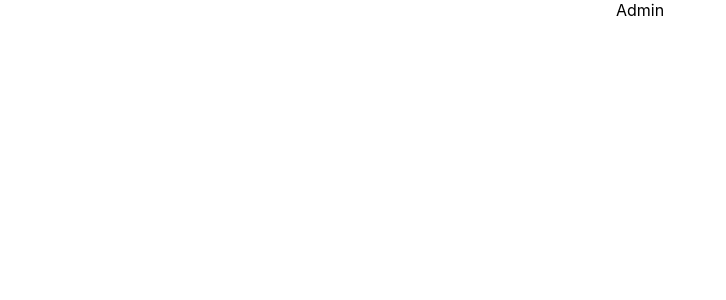
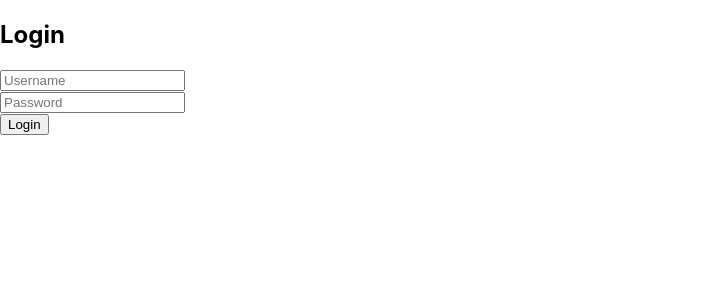
Before and after one commit to amisha26/Electrico-Admin, a React (Create React App) app: page / in a window 1280 px wide. Shown: the top 300 px of the page, without its empty margins (0-726 px from the left). Built offline with nearby package versions, Linux system fonts and the light colour scheme.

Commit message:
login page without css

```diff
--- a/package.json
+++ b/package.json
@@ -8,6 +8,7 @@
     "@testing-library/user-event": "^12.8.3",
     "react": "^17.0.2",
     "react-dom": "^17.0.2",
+    "react-router-dom": "^5.3.0",
     "react-scripts": "4.0.3",
     "web-vitals": "^1.1.2"
   },
--- a/src/App.js
+++ b/src/App.js
@@ -1,10 +1,16 @@
 import './App.css';
+import Login from "./comp/Login";
+import { BrowserRouter as Router, Switch, Route } from "react-router-dom";
 
 function App() {
   return (
-    <div className="App">
-     Admin
-    </div>
+    <Router>
+      <div>
+        <Switch>
+          <Route exact path="/" component={Login} />
+        </Switch>
+      </div>
+    </Router>
   );
 }
 
--- /dev/null
+++ b/src/comp/Login.js
@@ -0,0 +1,87 @@
+import React, { useState } from "react";
+import { useHistory } from "react-router-dom";
+import "../App.css";
+
+
+const Login = () => {
+  //const [show, setShow] = useState(true);
+  let history = useHistory();
+  const [val, setVal] = useState({ username: "", password: "" });
+
+  // getting values from the user
+  const handleInput = (e) => {
+    const name = e.target.name;
+    const value = e.target.value;
+    //console.log(name, value);
+    setVal({ ...val, [name]: value });
+  };
+
+  // final submittion of form
+  const handleSubmit = (e) => {
+    e.preventDefault();
+    let x = val;
+    adminLog({ x });
+  };
+
+  const api_admin =
+    "https://elctro-api.herokuapp.com/api/v1/shop/admin/user/login";
+
+  // user login request
+  const adminLog = ({ x }) => {
+    fetch(api_admin, {
+      method: "POST",
+      body: JSON.stringify(x),
+      headers: {
+        "Content-type": "application/json; charset=UTF-8",
+      },
+    })
+      .then((response) => response.json())
+      .then((json) => {
+        let a = json.status;
+        if (a === "Ok") success();
+        else fail({ json });
+      });
+  };
+  // login is failed
+  const fail = ({ json }) => {
+    alert(json.message);
+  };
+
+  // login is successfull
+  const success = () => {
+    localStorage.setItem("admin", JSON.stringify(val.username));
+    history.push("/data");
+  };
+  return (
+    <div className="main">
+      <form className="login-main" onSubmit={handleSubmit}>
+        <h2 id="login-h">Login</h2>
+        <input
+          className="inpt"
+          type="text"
+          autoComplete="off"
+          name="username"
+          placeholder="Username"
+          onChange={handleInput}
+          value={val.username}
+        />
+        <br />
+        <input
+          className="inpt"
+          type="password"
+          autoComplete="off"
+          name="password"
+          placeholder="Password"
+          onChange={handleInput}
+          value={val.password}
+        />
+        <br />
+        <button className="btn" type="submit">
+          Login
+        </button>
+      </form>
+    </div>
+  );
+};
+
+export default Login;
```
Also changed, not shown: 1 other file (tests, documents, lock files or other folders).
